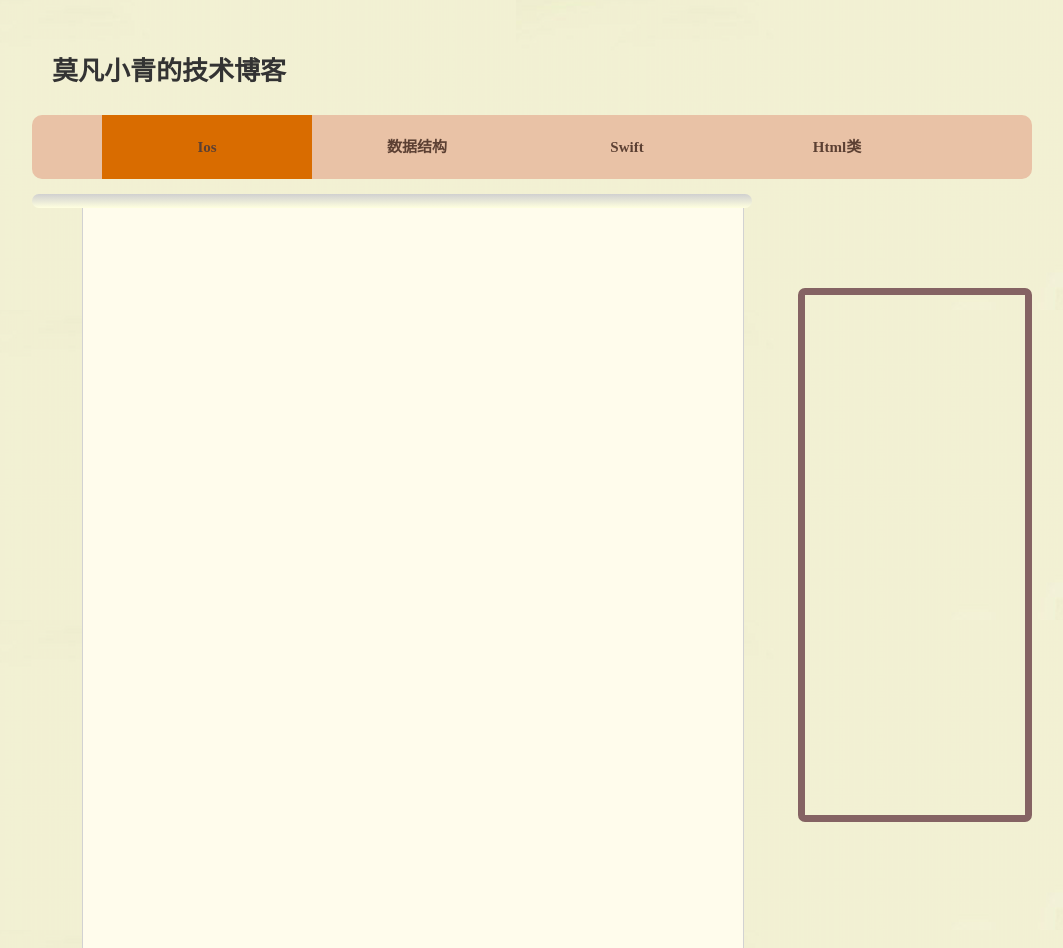
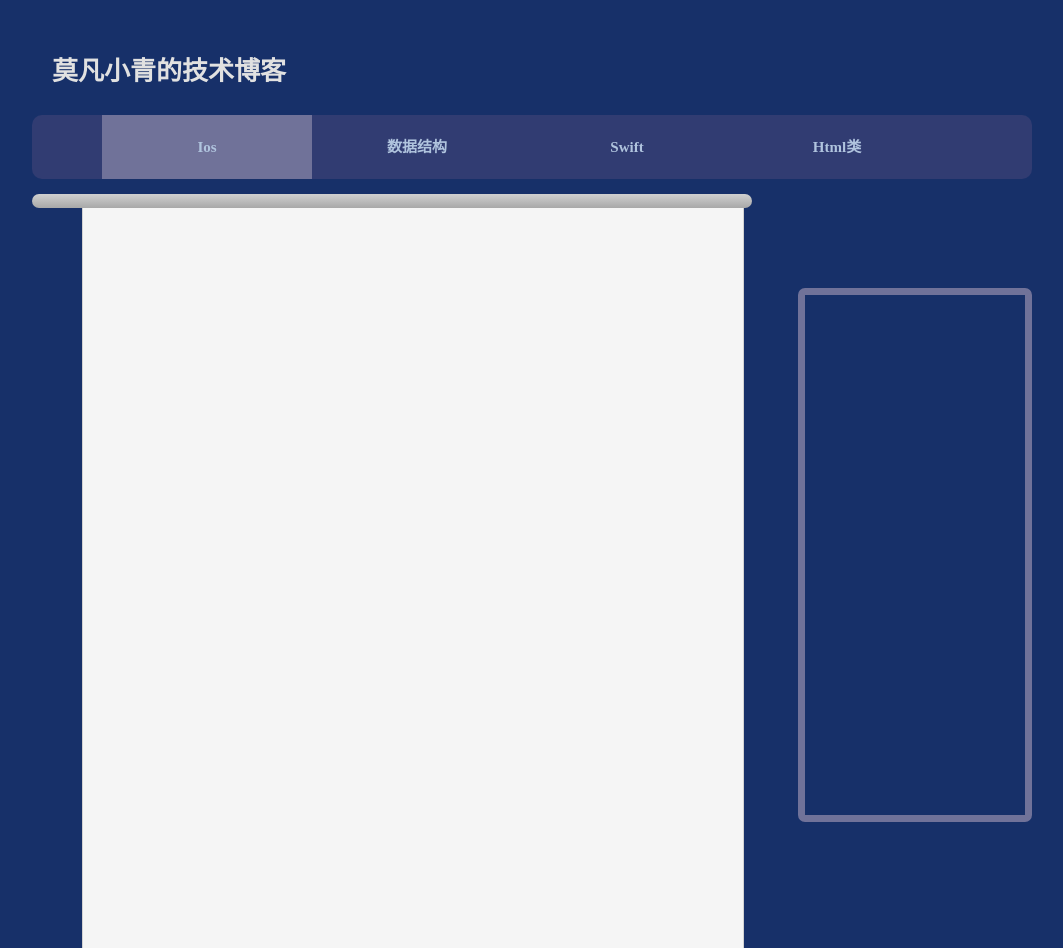
Before and after one commit to winni-jane/winni-jane.github.com, a plain HTML site: page index.html in a window 1280 px wide. Shown: the top 948 px of the page, without its empty margins (108-1171 px from the left). Drawn offline with nearby package versions, Linux system fonts and the light colour scheme; some packages are replaced by stand-ins of ours; no server answers; a script that the page names is missing.

Commit message:
Update myIndex.css

```diff
--- a/myIndex.css
+++ b/myIndex.css
@@ -5,7 +5,8 @@
 body {
 	font:   Arial, Helvetica, sans-serif;
 	color: #666666;
-	background: url(image/bg.png);
+	/*background: url(image/bg.png);*/
+	background-color: #173069;
 }
 img {
 	border: 0;
@@ -46,7 +47,8 @@ a:hover {
 	padding: 50px 0 20px 20px;
 	font-size: 26px;
 	font-family: "微软雅黑", sans-serif;
-	color: #333;
+	/*color: #333;*/
+	color: #E1E1E1;
 	font-weight: bold;
 }
 .clear {
@@ -65,7 +67,8 @@ nav {
 .navigation {
 	height: 64px;
 	/*background: url(image/navbg.png) no-repeat;*/
-	background-color: #E9C2A6;
+	/*background-color: #E9C2A6;*/
+	background-color: #313C72;
 	font-family: "微软雅黑";
 	border-radius:10px;
 }
@@ -85,7 +88,8 @@ nav {
 .menu li a {
 	display: block;
 	text-decoration: none;
-	color: #5C4033;
+	/*color: #5C4033;*/
+	color: 	#B0C4DE;
 	font-size: 15px;
 	font-weight: bold
 }
@@ -103,7 +107,10 @@ nav {
 	left: 0;
 }
 
-.cur{ background:#D96C00;  }
+.cur{
+ /*background:#D96C00;  */
+background:	#707299;
+}
 .menu li ul li {
 	font-size: 12px;
 	height: 28px;
@@ -128,9 +135,9 @@ nav {
 .stripe {
 	/*background: url(image/mainbg.jpg) no-repeat;*/
 	/*background: rgba(77, 123, 175, 0.58);*/
-	FILTER: progid:DXImageTransform.Microsoft.Gradient(gradientType=0,startColorStr=##D0D0D0,endColorStr=#FFFFDF); /*IE*/
-    background:-moz-linear-gradient(top,##D0D0D0,#FFFFDF);/*火狐*/
-    background:-webkit-gradient(linear, 0% 0%, 0% 100%,from(#D0D0D0), to(#FFFFDF));/*谷歌*/
+	FILTER: progid:DXImageTransform.Microsoft.Gradient(gradientType=0,startColorStr=##D0D0D0,endColorStr=#A8A8A8); /*IE*/
+    background:-moz-linear-gradient(top,##D0D0D0,#A8A8A8);/*火狐*/
+    background:-webkit-gradient(linear, 0% 0%, 0% 100%,from(#D0D0D0), to(#A8A8A8));/*谷歌*/
 
 	width: 720px;
 	height: 14px;
@@ -140,7 +147,8 @@ nav {
 
 #container {
 	/*background: rgba(77, 123, 175, 0.58);*/
-	background: #FFFCEC;
+	/*background: #FFFCEC;*/
+	background: #F5F5F5;
 	overflow: hidden;
 	width: 620px;
 	margin-left: 50px;
@@ -173,7 +181,8 @@ nav {
 
 #roundR
 {
-	border-color: #856363;
+	/*border-color: #856363;*/
+	border-color: #707299;
 	border-width: 7px;
 	border-radius: 7px;
 
```
